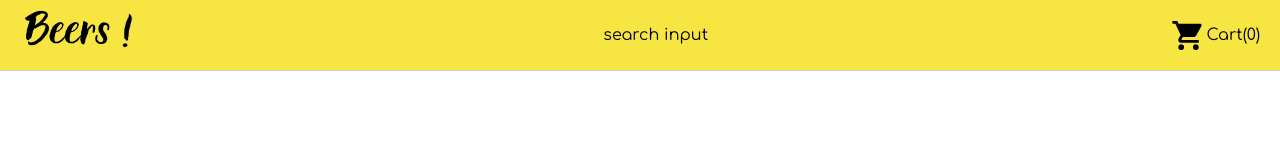
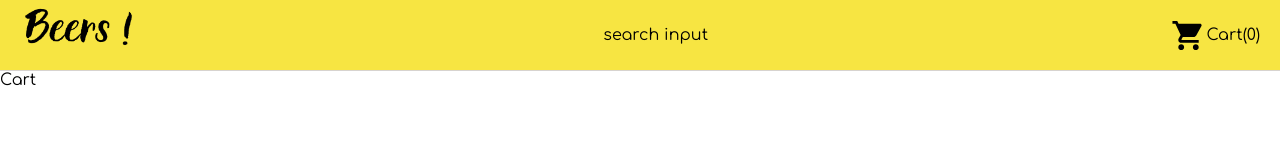
Before and after one commit to Stellavilar/test-frontend-middle, a React (Create React App) app: page /#/cart in a window 1280 px wide. Shown: the top 160 px of the page. Built offline with nearby package versions, Linux system fonts and the light colour scheme.

Commit message:
Making of Routes and components(List,Details,Products,Cart)

```diff
--- a/src/components/App.js
+++ b/src/components/App.js
@@ -1,13 +1,26 @@
 import React from 'react';
+import { HashRouter as Router, Route } from 'react-router-dom';
 import '../styles/index.scss';
 
 import Header from './Header';
+import List from './List';
+import Details from './Details';
+import Cart from './Cart';
 
 function App() {
   return (
-    <>
+    <Router>
       <Header />
-    </>
+      <Route exact path="/">
+        <List />
+      </Route>
+      <Route exact path="/details/:id">
+        <Details />
+      </Route>
+      <Route exact path="/cart">
+        <Cart />
+      </Route>
+    </Router>
   );
 }
 
--- /dev/null
+++ b/src/components/Cart.js
@@ -0,0 +1,9 @@
+import React from 'react'
+
+export default function Cart() {
+    return (
+        <div>
+            Cart
+        </div>
+    );
+};
--- /dev/null
+++ b/src/components/Details.js
@@ -0,0 +1,9 @@
+import React from 'react';
+
+export default function Details() {
+    return (
+        <div>
+            Details
+        </div>
+    );
+};
--- a/src/components/Header.js
+++ b/src/components/Header.js
@@ -1,18 +1,23 @@
 import React from 'react';
 import logo from '../img/logo.png';
 import ShoppingCartIcon from '@material-ui/icons/ShoppingCart';
+import { Link } from 'react-router-dom';
 
 export default function Header() {
     return (
         <header>
-            <img src={logo} alt="logo" />
+            <Link to="/">
+                <img src={logo} alt="logo" />
+            </Link>
             <div className="search">
                 search input
             </div>
-            <div className="cart-icon">
-                <ShoppingCartIcon fontSize="large" />
-                Cart(0)
-            </div>
+            <Link to="/cart">
+                <div className="cart-icon">
+                    <ShoppingCartIcon fontSize="large" />
+                    Cart(0)
+                </div>
+            </Link>
         </header>
     );
 };
--- /dev/null
+++ b/src/components/List.js
@@ -0,0 +1,9 @@
+import React from 'react';
+
+export default function List() {
+    return (
+        <div>
+            List
+        </div>
+    );
+};
--- a/src/styles/index.scss
+++ b/src/styles/index.scss
@@ -10,6 +10,10 @@ body {
   font-family: 'Comfortaa', cursive;
   width: 100vw;
   min-height: 100vh;
+}
+a {
+  text-decoration: none;
+ color: black;
 }
 
 //Desktop version
```
Also changed, not shown: src/components/Products.js (added, +9 -0 lines).
